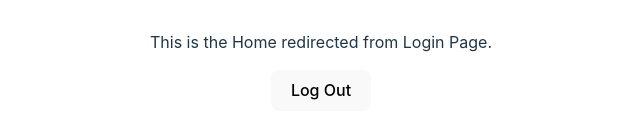
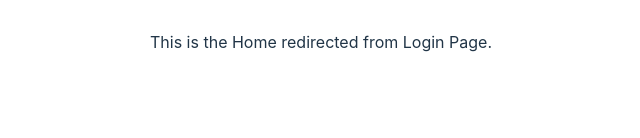
Before and after one commit to ckiroshan/google-authentication, a React (Vite) app: page / in a window 1280 px wide. Shown: the part 392-530 px from the top of the page, without its empty margins (319-959 px from the left). Built offline with nearby package versions, Linux system fonts and the light colour scheme.

Commit message:
feat: add Google Login button to Home component

```diff
--- a/src/components/Home.jsx
+++ b/src/components/Home.jsx
@@ -1,4 +1,6 @@
 import React from "react";
+import { GoogleLogin } from "@react-oauth/google";
+import { jwtDecode } from "jwt-decode";
 
 const Home = () => {
   return (
@@ -6,7 +8,13 @@ const Home = () => {
       <div className="container">
         <h1>Home Page</h1>
         <p>This is the Home redirected from Login Page.</p>
-        <button>Log Out</button>
+        <GoogleLogin
+          onSuccess={(credentialResponse) => {
+            console.log(credentialResponse);
+            console.log(jwtDecode(credentialResponse.credential));
+          }}
+          onError={() => alert("Login failed, Try again.")}
+        />
       </div>
     </>
   );
```
